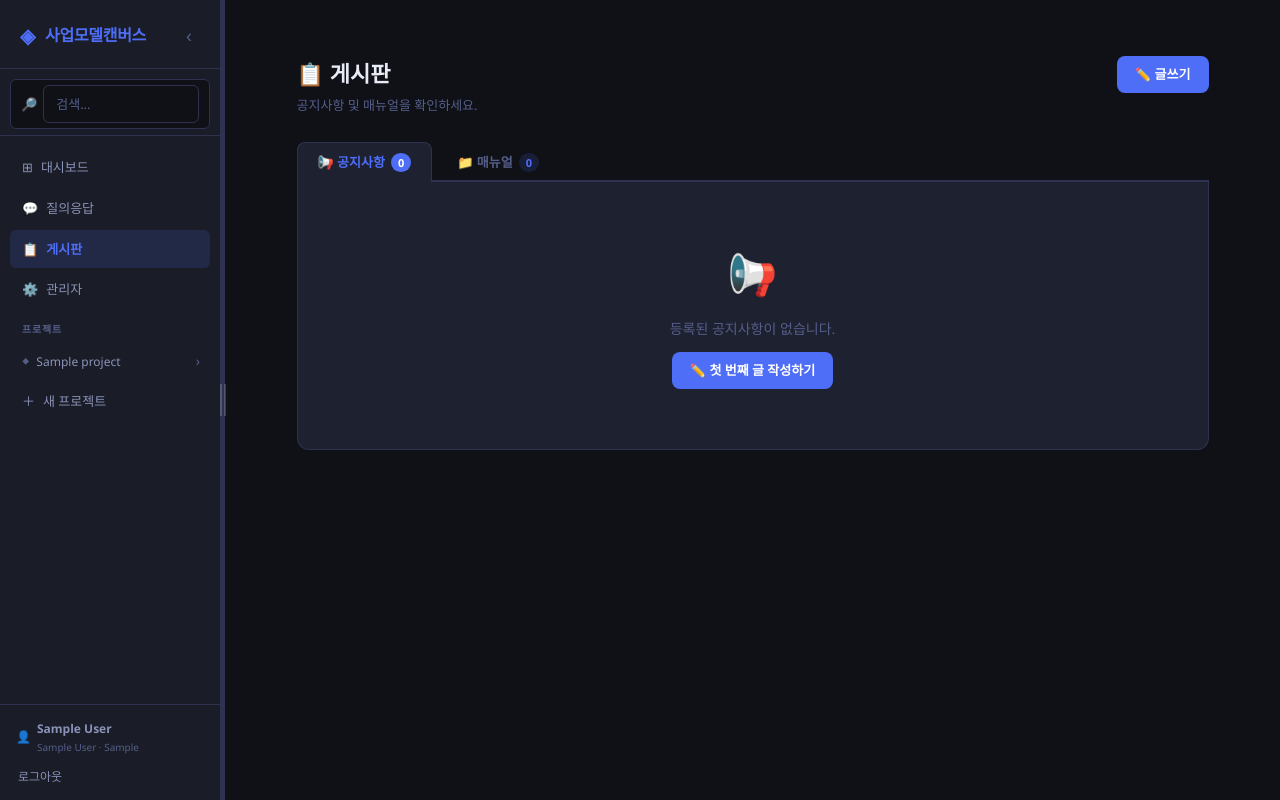
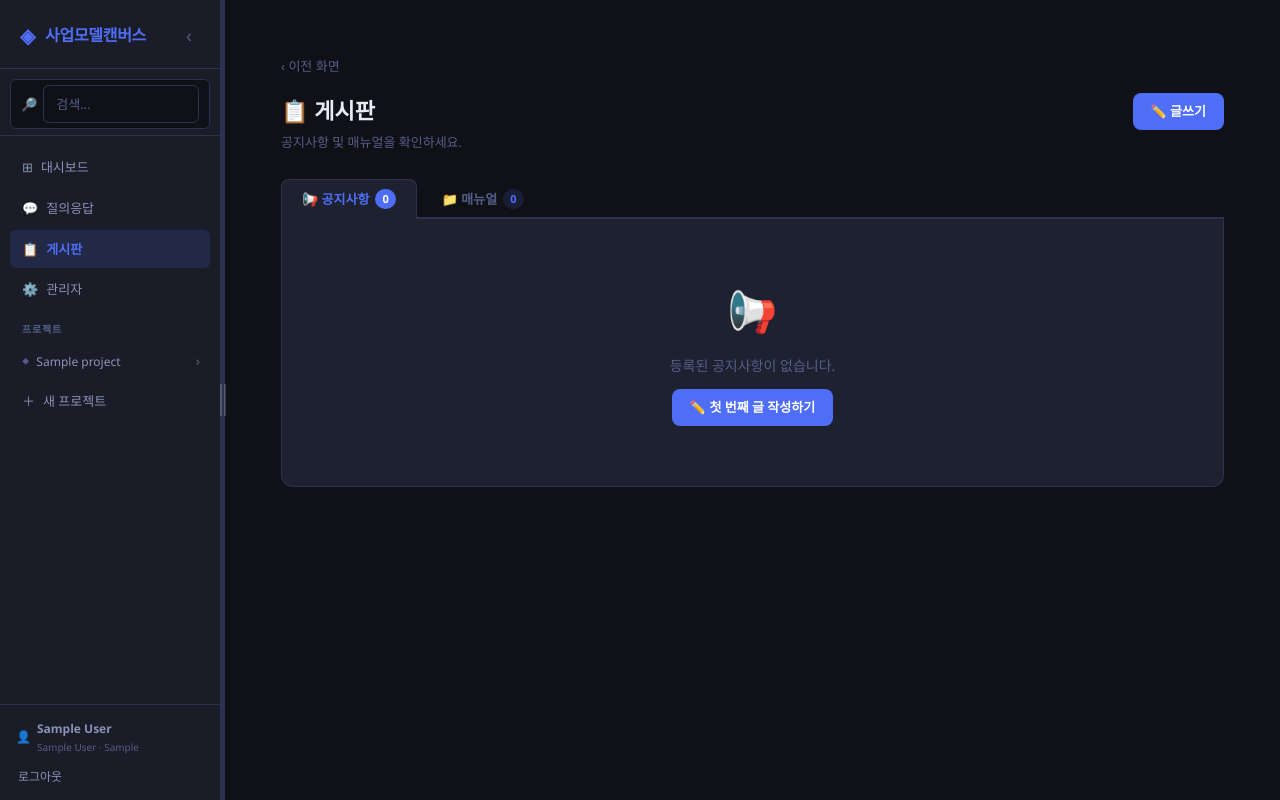
Before and after one commit to heoks99/BizModelCanvas, a Flask app: page /board/ in a window 1280 px wide. Run offline with Flask 3, Linux system fonts and the light colour scheme; a user stored in the database is signed in; tables that the repository leaves empty hold one stand-in row (values such as "Sample post").

Commit message:
게시판 UI 개선: 좌측 정렬, 첨부파일 컬럼, 뒤로가기 기능
- board-page: margin: 0 auto -> margin: 0 (좌측 정렬)
- 목록 테이블: 첨부파일 전용 컬럼 추가 (클릭 시 바로 다운로드), 제목 셀에서 분리
- 목록·상세 상단: 이전 화면(history.back) + 목록 링크 뒤로가기 추가
- CSS: col-* 컬럼 폭 클래스, attach-link 호버 효과, board-back-sep 구분자

Co-Authored-By: Claude Sonnet 4.6 <noreply@anthropic.com>

```diff
--- a/app/static/css/style.css
+++ b/app/static/css/style.css
@@ -3587,8 +3587,8 @@ button.admin-role-badge:hover { opacity: 0.75; }
    게시판 (Board)
 ─────────────────────────────────────────────────────────── */
 .board-page {
-    max-width: 960px;
-    margin: 0 auto;
+    max-width: 1100px;
+    margin: 0;
     padding: 28px 24px 60px;
 }
 
@@ -3730,7 +3730,12 @@ button.admin-role-badge:hover { opacity: 0.75; }
 .btn-board-write:hover { opacity: 0.88; color: #fff; }
 
 /* 뒤로가기 */
-.board-back { margin-bottom: 16px; }
+.board-back {
+    margin-bottom: 16px;
+    display: flex;
+    align-items: center;
+    gap: 8px;
+}
 .board-back-link {
     color: var(--text-muted);
     text-decoration: none;
@@ -3741,6 +3746,27 @@ button.admin-role-badge:hover { opacity: 0.75; }
     transition: color 0.15s;
 }
 .board-back-link:hover { color: var(--accent); }
+.board-back-sep { color: var(--border); font-size: 13px; }
+
+/* 테이블 컬럼 폭 */
+.col-num    { width: 52px; text-align: center; }
+.col-attach { width: 48px; text-align: center; }
+.col-author { width: 86px; }
+.col-date   { width: 90px; }
+.col-count  { width: 48px; text-align: center; }
+.text-center { text-align: center; }
+
+/* 첨부파일 컬럼 */
+.board-attach-cell { text-align: center; }
+.attach-link {
+    font-size: 16px;
+    text-decoration: none;
+    opacity: 0.75;
+    transition: opacity 0.15s, transform 0.15s;
+    display: inline-block;
+}
+.attach-link:hover { opacity: 1; transform: scale(1.15); }
+.attach-none { color: var(--border); font-size: 13px; }
 
 /* 상세 카드 */
 .board-detail-card {
--- a/app/templates/board/detail.html
+++ b/app/templates/board/detail.html
@@ -6,8 +6,10 @@
 
   <!-- 뒤로 가기 -->
   <div class="board-back">
+    <a href="javascript:history.back()" class="board-back-link">‹ 이전 화면</a>
+    <span class="board-back-sep">·</span>
     <a href="{{ url_for('board.index', cat=post.category) }}" class="board-back-link">
-      ‹ {{ categories[post.category] }}
+      {{ categories[post.category] }} 목록
     </a>
   </div>
 
--- a/app/templates/board/index.html
+++ b/app/templates/board/index.html
@@ -3,6 +3,11 @@
 
 {% block content %}
 <div class="board-page">
+
+  <!-- 뒤로가기 -->
+  <div class="board-back">
+    <a href="javascript:history.back()" class="board-back-link">‹ 이전 화면</a>
+  </div>
 
   <!-- 헤더 -->
   <div class="board-header">
@@ -38,12 +43,13 @@
     <table class="board-table">
       <thead>
         <tr>
-          <th style="width:52px;text-align:center">번호</th>
+          <th class="col-num">번호</th>
           <th>제목</th>
-          <th style="width:90px">작성자</th>
-          <th style="width:100px">날짜</th>
-          <th style="width:52px;text-align:center">조회</th>
-          <th style="width:52px;text-align:center">댓글</th>
+          <th class="col-attach">첨부</th>
+          <th class="col-author">작성자</th>
+          <th class="col-date">날짜</th>
+          <th class="col-count">조회</th>
+          <th class="col-count">댓글</th>
         </tr>
       </thead>
       <tbody>
@@ -54,19 +60,25 @@
           <td class="board-num"><span class="pin-badge">📌</span></td>
           <td class="board-title-cell">
             {% if post.id not in read_ids %}<span class="board-unread-dot"></span>{% endif %}
-            <a href="{{ url_for('board.detail', post_id=post.id) }}" class="board-item-link {% if post.id not in read_ids %}unread{% endif %}">
+            <a href="{{ url_for('board.detail', post_id=post.id) }}"
+               class="board-item-link {% if post.id not in read_ids %}unread{% endif %}">
               {{ post.title }}
             </a>
-            {% if post.file_name %}<span class="file-icon" title="{{ post.file_name }}">📎</span>{% endif %}
             {% if post.id not in read_ids %}<span class="board-new-badge">NEW</span>{% endif %}
+          </td>
+          <td class="board-attach-cell">
+            {% if post.file_name %}
+            <a href="{{ url_for('board.download_file', post_id=post.id) }}"
+               class="attach-link" title="{{ post.file_name }}">📎</a>
+            {% else %}<span class="attach-none">—</span>{% endif %}
           </td>
           <td class="board-meta-cell">{{ post.owner.full_name or post.owner.username }}</td>
           <td class="board-meta-cell">{{ post.created_at | kst('%Y.%m.%d') }}</td>
-          <td class="board-meta-cell" style="text-align:center">{{ post.view_count or 0 }}</td>
-          <td class="board-meta-cell" style="text-align:center">
+          <td class="board-meta-cell text-center">{{ post.view_count or 0 }}</td>
+          <td class="board-meta-cell text-center">
             {% if post.comments | length > 0 %}
             <span class="board-comment-count">{{ post.comments | length }}</span>
-            {% else %}-{% endif %}
+            {% else %}—{% endif %}
           </td>
         </tr>
         {% endfor %}
@@ -74,23 +86,28 @@
         {# ── 일반 게시글 (순번: 내림차순) ── #}
         {% for post in normal_posts %}
         <tr class="board-row">
-          {# loop.revindex: 첫 행(최신글) = normal_count, 마지막 행 = 1 #}
           <td class="board-num">{{ loop.revindex }}</td>
           <td class="board-title-cell">
             {% if post.id not in read_ids %}<span class="board-unread-dot"></span>{% endif %}
-            <a href="{{ url_for('board.detail', post_id=post.id) }}" class="board-item-link {% if post.id not in read_ids %}unread{% endif %}">
+            <a href="{{ url_for('board.detail', post_id=post.id) }}"
+               class="board-item-link {% if post.id not in read_ids %}unread{% endif %}">
               {{ post.title }}
             </a>
-            {% if post.file_name %}<span class="file-icon" title="{{ post.file_name }}">📎</span>{% endif %}
             {% if post.id not in read_ids %}<span class="board-new-badge">NEW</span>{% endif %}
+          </td>
+          <td class="board-attach-cell">
+            {% if post.file_name %}
+            <a href="{{ url_for('board.download_file', post_id=post.id) }}"
+               class="attach-link" title="{{ post.file_name }}">📎</a>
+            {% else %}<span class="attach-none">—</span>{% endif %}
           </td>
           <td class="board-meta-cell">{{ post.owner.full_name or post.owner.username }}</td>
           <td class="board-meta-cell">{{ post.created_at | kst('%Y.%m.%d') }}</td>
-          <td class="board-meta-cell" style="text-align:center">{{ post.view_count or 0 }}</td>
-          <td class="board-meta-cell" style="text-align:center">
+          <td class="board-meta-cell text-center">{{ post.view_count or 0 }}</td>
+          <td class="board-meta-cell text-center">
             {% if post.comments | length > 0 %}
             <span class="board-comment-count">{{ post.comments | length }}</span>
-            {% else %}-{% endif %}
+            {% else %}—{% endif %}
           </td>
         </tr>
         {% endfor %}
```
